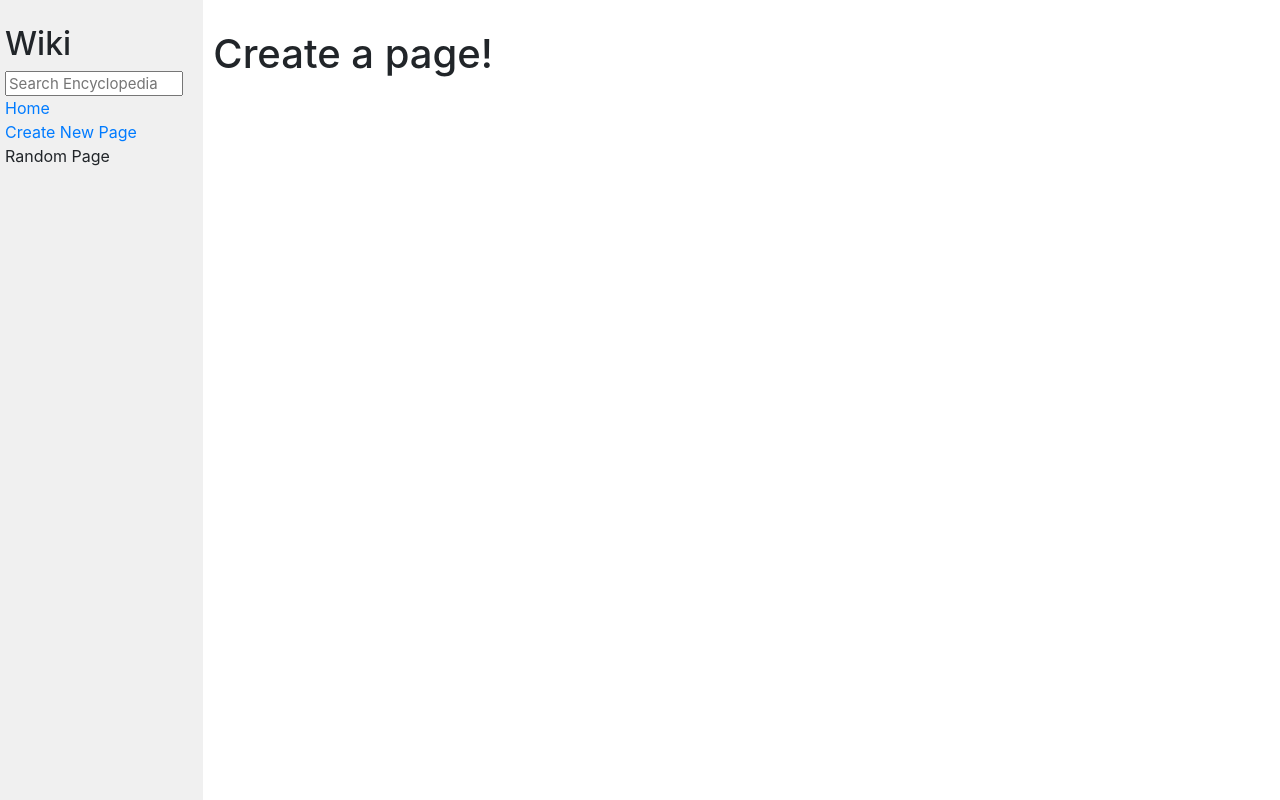
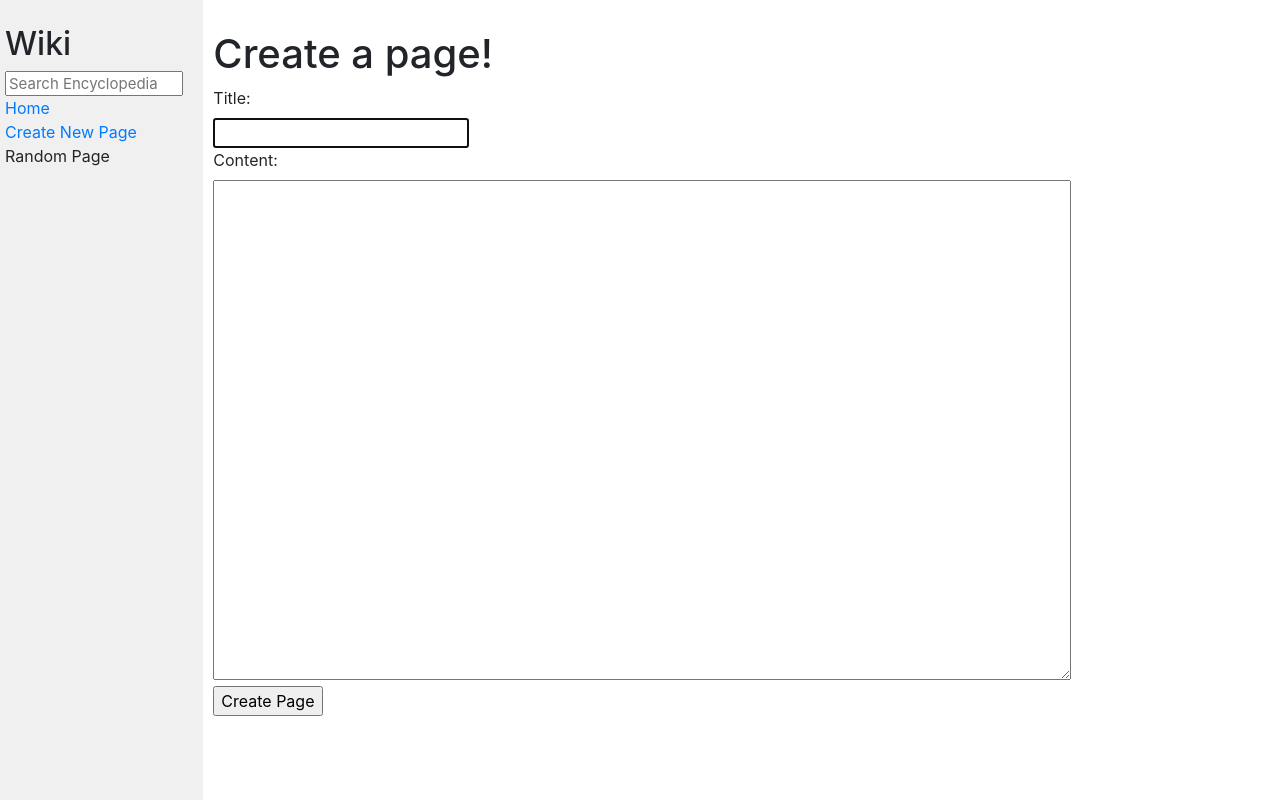
Before and after one commit to avolent/cs50-wiki, a Django app: page /create in a window 1280 px wide. Run offline with Django 3.2, Linux system fonts and the light colour scheme; some libraries are stand-ins or nearby versions.

Commit message:
Create page works

```diff
--- a/encyclopedia/static/encyclopedia/styles.css
+++ b/encyclopedia/static/encyclopedia/styles.css
@@ -44,3 +44,7 @@ textarea {
     justify-content: center;
     padding: 50px;
 }
+
+textarea {
+    height: 500px;
+}
--- a/encyclopedia/templates/encyclopedia/create.html
+++ b/encyclopedia/templates/encyclopedia/create.html
@@ -6,5 +6,22 @@
 
 {% block body %}
     <h1>Create a page!</h1>
-
+    <form action="{% url 'views:create' %}" method="post">
+        {% csrf_token %}
+        <div>
+            <label for="title">Title:</label>
+        </div>
+        <div>
+            <input type="text" id="title" name="title" autofocus  required>
+        </div>
+        <div>
+            <label for="content">Content:</label>
+        </div>
+        <div>
+            <textarea id="content" name="content" required></textarea>
+        </div>
+        <div>
+            <input id="create" type="submit" value="Create Page">
+        </div>
+    </form>
 {% endblock %}
--- a/encyclopedia/views.py
+++ b/encyclopedia/views.py
@@ -3,9 +3,9 @@ from django.http import HttpResponse, HttpResponseRedirect
 from django.shortcuts import render
 from django.urls import reverse
 
-
 import markdown2
 from . import util
+
 
 
 def index(request):
@@ -49,4 +49,19 @@ def search(request):
         return HttpResponseRedirect(reverse("views:index"))
 
 def create(request):
-    return render(request, "encyclopedia/create.html")
+    if request.method == "POST":
+        title = util.create_entry(request.POST["title"], request.POST["content"])
+        if title == "File not found!":
+             return render(request, "encyclopedia/error.html", {
+            "error": "Error!",
+            "html": f"Error! {title}"
+            })
+        elif title == "File already exists!":
+            return render(request, "encyclopedia/error.html", {
+            "error": "Error!",
+            "html": f"Error! {title}"
+            })
+        else:
+            return HttpResponseRedirect(f"wiki/{request.POST['title']}")
+    else:
+        return render(request, "encyclopedia/create.html")
```
Also changed, not shown: encyclopedia/util.py (+15 -1 lines), entries/Git.md (+1 -7 lines), entries/test.md (added, +4 -0 lines).
